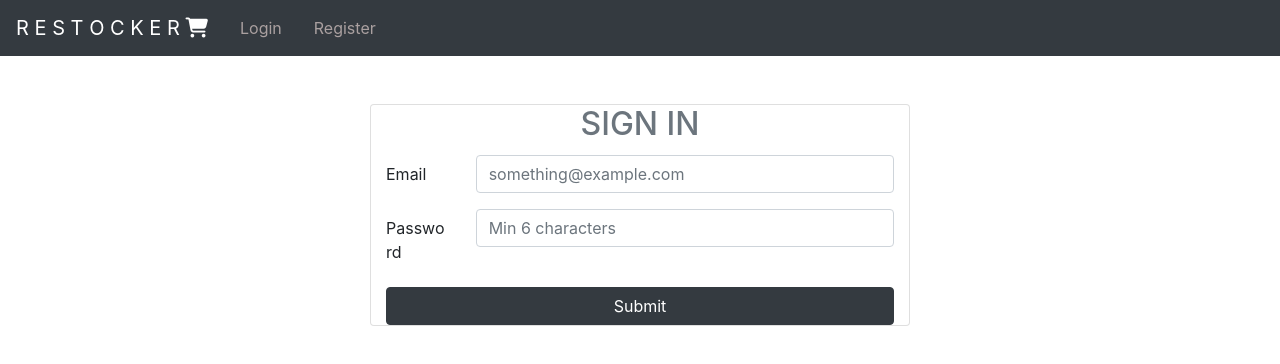
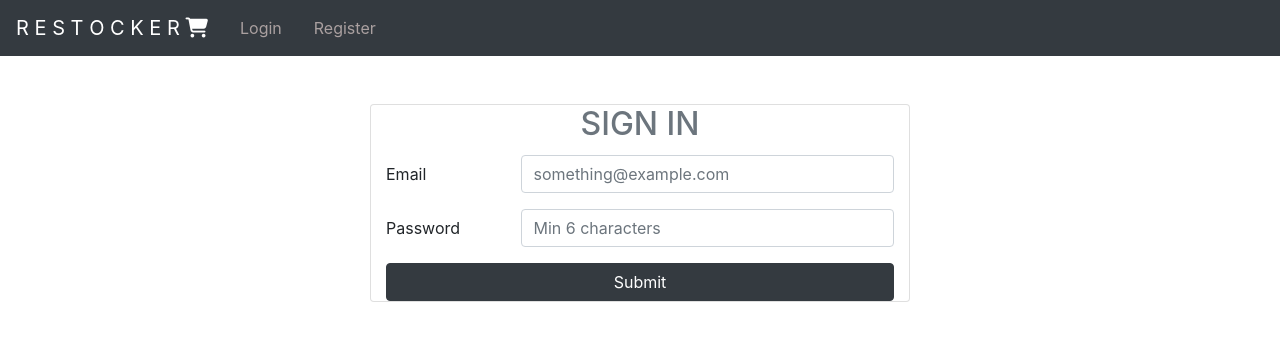
Before and after one commit to aditee-singh/Restocker, a React (Create React App) app in the folder client/: page /login in a window 1280 px wide. Shown: the top 364 px of the page. Built offline with nearby package versions, Linux system fonts and the light colour scheme; no server answers.

Commit message:
Bug fixes

```diff
--- a/client/public/index.html
+++ b/client/public/index.html
@@ -1,18 +1,13 @@
 <!DOCTYPE html>
 <html lang="en">
+
 <head>
   <meta charset="utf-8" />
   <link rel="icon" href="%PUBLIC_URL%/favicon.ico" />
   <meta name="viewport" content="width=device-width, initial-scale=1" />
   <meta name="theme-color" content="#000000" />
-    <meta
-      name="description"
-      content="Web site created using create-react-app"
-    />
-    <script
-      src="https://kit.fontawesome.com/9fe903f4d7.js"
-      crossorigin="anonymous"
-    ></script>
+  <meta name="description" content="Web site created using create-react-app" />
+  <script src="https://kit.fontawesome.com/9fe903f4d7.js" crossorigin="anonymous"></script>
   <link rel="apple-touch-icon" href="%PUBLIC_URL%/logo192.png" />
   <!--
       manifest.json provides metadata used when your web app is installed on a
@@ -28,8 +23,9 @@
       work correctly both with client-side routing and a non-root public URL.
       Learn how to configure a non-root public URL by running `npm run build`.
     -->
-    <title>React App</title>
+  <title>Restocker</title>
 </head>
+
 <body>
   <noscript>You need to enable JavaScript to run this app.</noscript>
   <div id="root"></div>
@@ -44,4 +40,5 @@
       To create a production bundle, use `npm run build` or `yarn build`.
     -->
 </body>
+
 </html>
--- a/client/src/App.js
+++ b/client/src/App.js
@@ -31,7 +31,7 @@ const App = () => {
           <Container style={{ height: "90vh" }}>
             <Route path="/register" exact component={Register}></Route>
             <Route path="/login" exact component={Login}></Route>
-            <Route path="/new-post" exact component={PostForm}></Route>
+            <PrivateRoute path="/new-post" exact component={PostForm}></PrivateRoute>
             <PrivateRoute path="/posts" exact component={Posts}></PrivateRoute>
             <PrivateRoute
               path="/posts/:id"
--- a/client/src/components/auth/Login.jsx
+++ b/client/src/components/auth/Login.jsx
@@ -46,10 +46,10 @@ const Login = () => {
             </CardTitle>
             <Form onSubmit={(e) => onSubmit(e)}>
               <FormGroup row>
-                <Label for="email" sm={2}>
+                <Label for="email" sm={3}>
                   Email
                 </Label>
-                <Col sm={10}>
+                <Col sm={9}>
                   <Input
                     type="email"
                     name="email"
@@ -62,10 +62,10 @@ const Login = () => {
               </FormGroup>
 
               <FormGroup row>
-                <Label for="password" sm={2}>
+                <Label for="password" sm={3}>
                   Password
                 </Label>
-                <Col sm={10}>
+                <Col sm={9}>
                   <Input
                     type="password"
                     name="password"
--- a/client/src/components/posts/Posts.jsx
+++ b/client/src/components/posts/Posts.jsx
@@ -17,10 +17,10 @@ const Posts = () => {
   return (
     <Fragment>
       <Container>
-        <div className="center">
+        <div className="mt-3">
           <DropDown></DropDown>
         </div>
-        <h3 align="center">{category ? category : "All Posts"}</h3>
+        <h3 align="center">{category ? category : "Products"}</h3>
         <Row>
           <Col sm={12} md={{ size: 6, offset: 3 }}>
             <section>
```
Also changed, not shown: client/public/manifest.json. Lines whose indentation alone changed are shown as unchanged.
